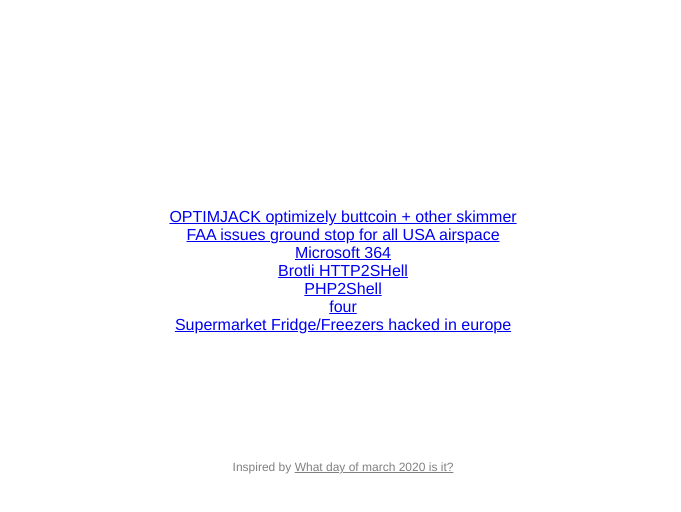
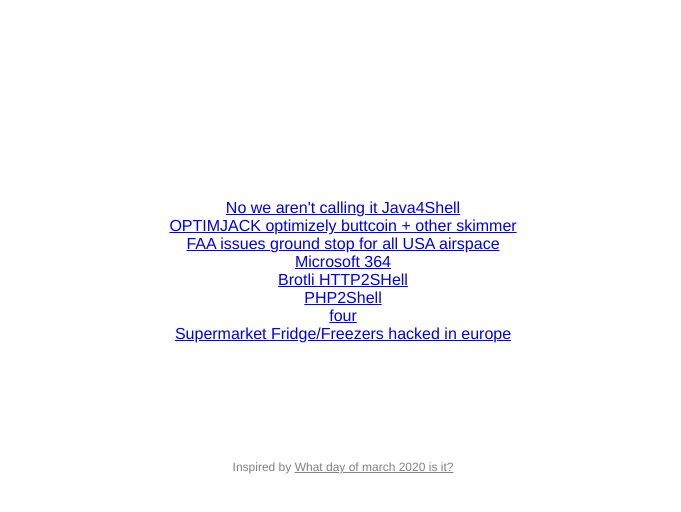
Before and after one commit to kyhwana/Whatdayofblackoctober2026, a plain HTML site: page index.html in a window 1280 px wide. Shown: the part 284-796 px from the top of the page, without its empty margins (297-978 px from the left). Drawn offline with nearby package versions, Linux system fonts and the light colour scheme.

Commit message:
Update index.html
add java4shell

```diff
--- a/index.html
+++ b/index.html
@@ -31,6 +31,7 @@
             <tr style="height: 50%;">
                 <td class="main-text">Today is the <br><b> <span id="number"></span> of <a href="https://en.wikipedia.org/wiki/Black_October_(information_security)">Black October 2026</a></b>.</td>
                 <tr style="height: 40%;"><td class="incidents">
+<a href="https://calif.io/java4shell/">No we aren't calling it Java4Shell</a><br>
                 <a href="https://blog.report-uri.com/worlds-largest-brands-infected-with-malware-via-optimizely/">OPTIMJACK optimizely buttcoin + other skimmer</a><br>
                 <a href="https://www.theregister.com/offbeat/2026/11/13/faa-lifts-ground-stop-after-hours-long-delays-snag-travelers/5309912">FAA issues ground stop for all USA airspace</a><br>
                 <a href="https://www.theregister.com/saas/2026/11/13/microsofts-massive-m365-outage-stretches-past-27-hours-as-its-fixes-keep-failing/5309609">Microsoft 364</a><br>
```
